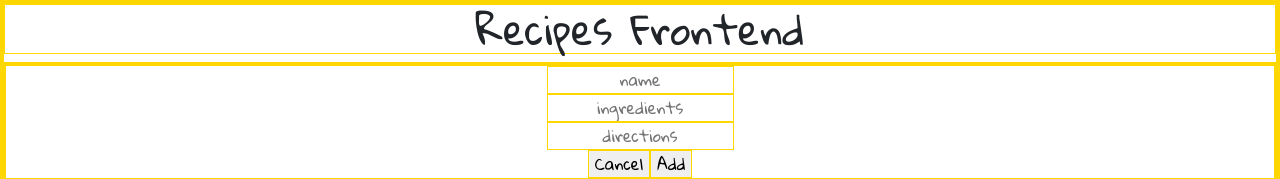
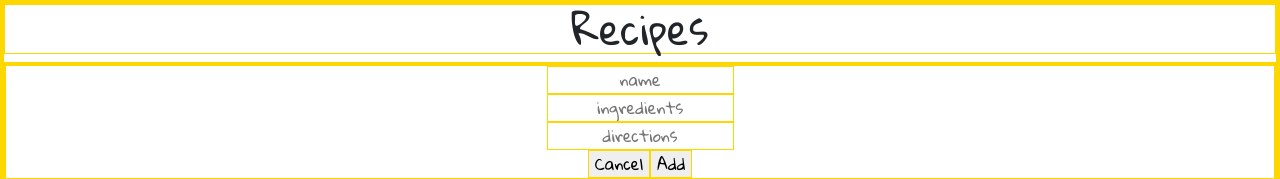
Before and after one commit to sharonmertens/afe, a React (Create React App) app: page / in a window 1280 px wide. Shown: the top 179 px of the page. Built offline with nearby package versions, Linux system fonts and the light colour scheme; no server answers.

Commit message:
changed app.js to recipes only

```diff
--- a/src/App.js
+++ b/src/App.js
@@ -128,7 +128,7 @@ class App extends Component {
   render() {
     return (
       <div className="main-container">
-        <h1>Recipes Frontend</h1>
+        <h1>Recipes</h1>
         <Header />
         <Form
           handleCreateRecipe={this.handleCreateRecipe}
```
